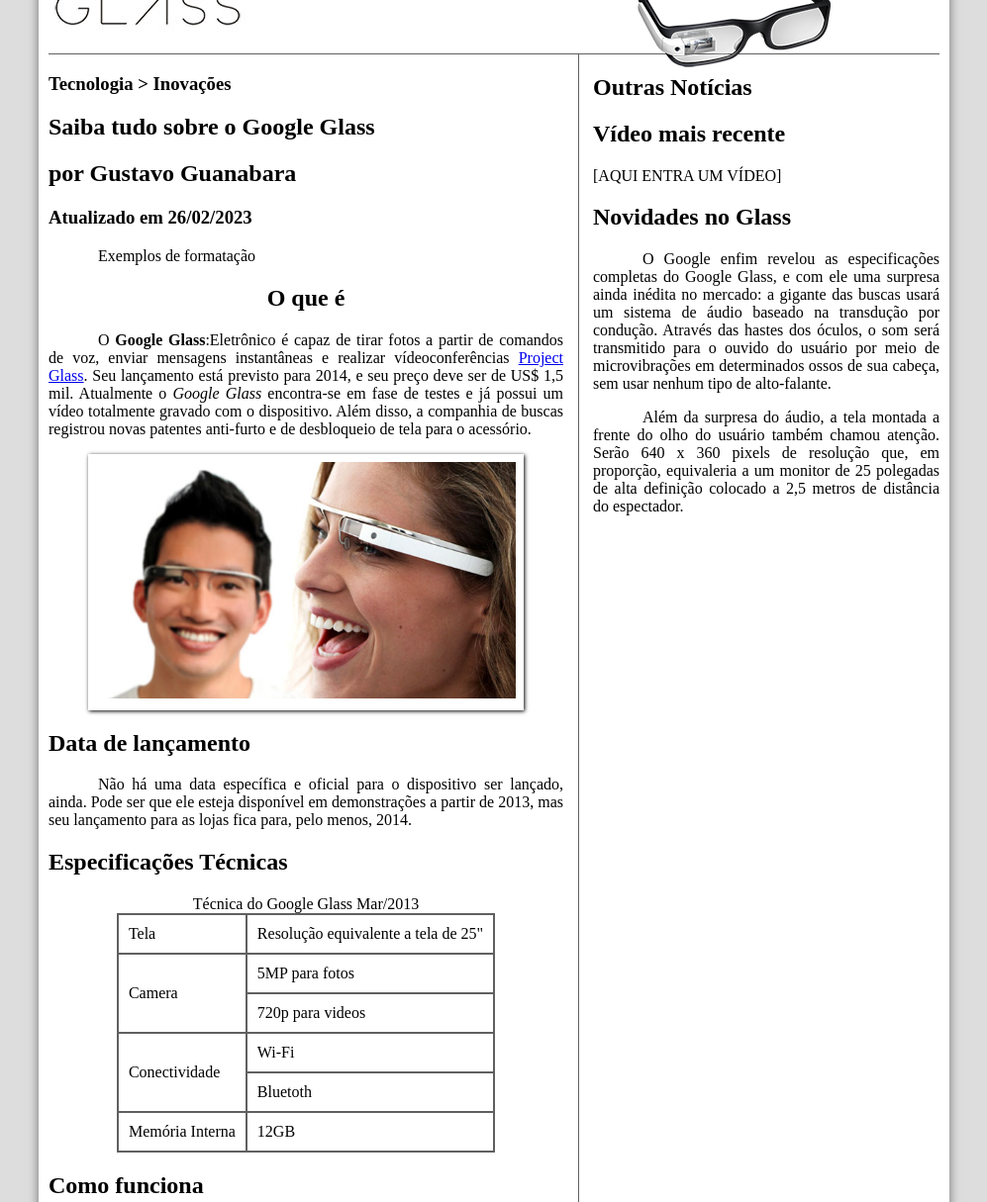
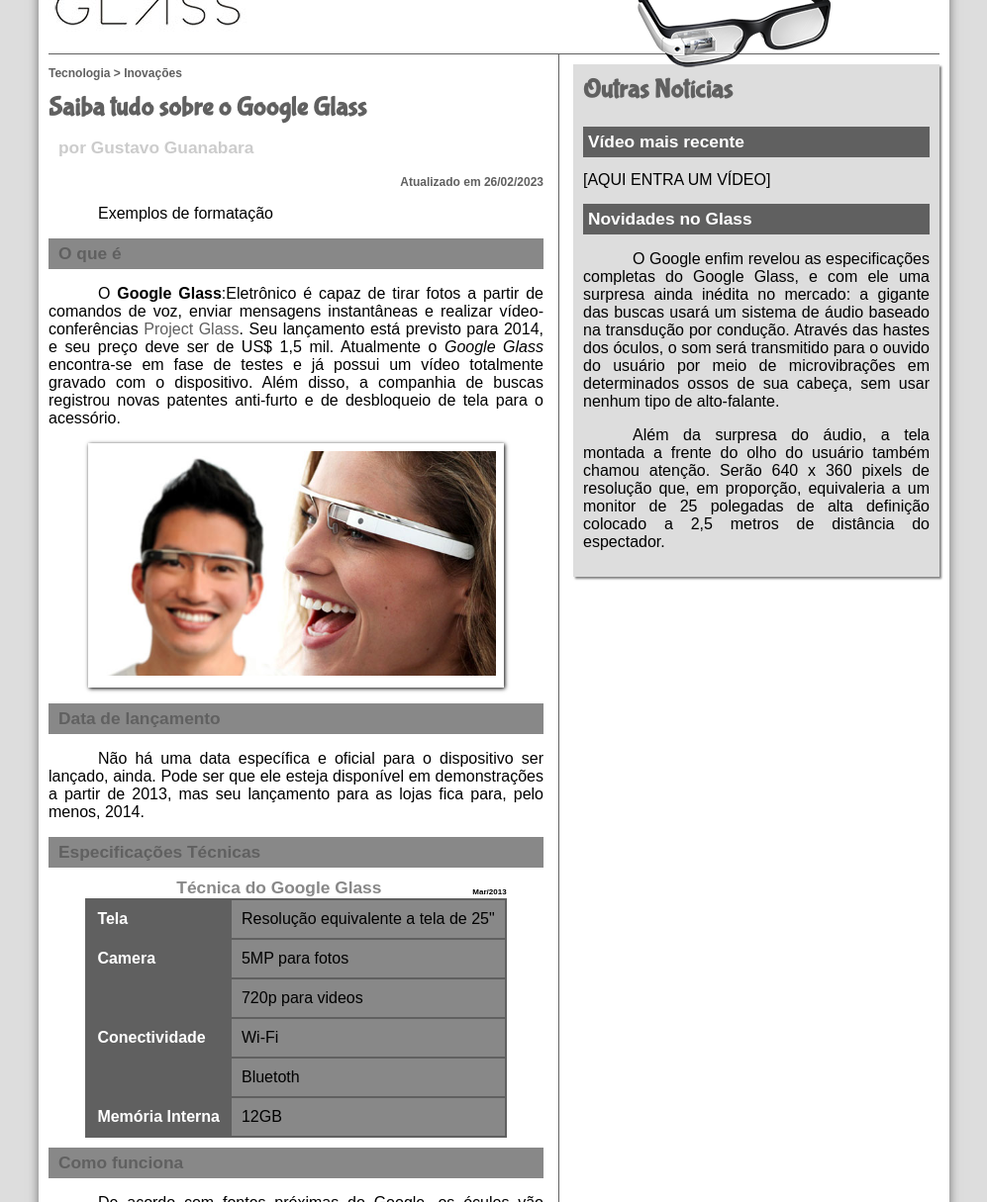
Before and after one commit to ViniciusBoldrin/Aulas-Program--o, a plain HTML site: page Aulas HTML5/HTML/projeto-glass-html5/index.html in a window 1280 px wide. Shown: the part 121-1336 px from the top of the page at 99% size, without its empty margins (141-1138 px from the left). Drawn offline with Linux system fonts and the light colour scheme.

Commit message:
Aulas HTML5
Curso em video 02/03/2023

```diff
--- a/Aulas HTML5/HTML/projeto-glass-html5/_css/estilo.css
+++ b/Aulas HTML5/HTML/projeto-glass-html5/_css/estilo.css
@@ -8,6 +8,7 @@
     body {
         background-color: #dddddd;
         color: rgb(0,0,0,1);
+        font-family: Arial, sans-serif;
     }
 
     div#interface {
@@ -22,6 +23,16 @@
         text-align: justify;
         text-indent: 50px;
     }
+
+    a {
+        color: #606060;
+        text-decoration: none;
+    }
+
+    a:hover {
+        text-decoration: underline;
+    }
+
 
     header#cabecalho img#icone {
         position: absolute;
@@ -127,7 +138,7 @@ figure.foto-legenda:hover figcaption {
 
     section#corpo {
         display: block;
-        width: 520px;
+        width: 500px;
         float: left;
         border-right: 1px solid #606060;
         padding-right: 15px;
@@ -150,6 +161,25 @@ figure.foto-legenda:hover figcaption {
         display: block;
         width: 350px;
         float: right;
+        background-color: #dddddd;
+        padding: 10px;
+        margin-top: 10px;
+        box-shadow: 2px 2px 2px rgba(0,0,0,0.5);
+    }
+
+    aside#lateral h1 {
+        font-family: 'FonteLogo', sans-serif;
+        font-size: 20pt;
+        color: #606060;
+        margin-top: 0px;
+    }
+
+    aside#lateral h2 {
+        background-color: #606060;
+        font-size: 13pt;
+        color: white;
+        padding: 5px;
+
     }
 
     footer#rodape {
@@ -161,3 +191,62 @@ figure.foto-legenda:hover figcaption {
     footer#rodape p {
         text-align: center;
     }
+
+    table#tabelaspec td.ce {
+        color: white;
+        background-color: #606060;
+        vertical-align: top;
+        font-weight: bold;
+    }
+
+    table#tabelaspec td.cd {
+        background-color: #888888;
+    }
+
+    table#tabelaspec caption {
+        color: #888888;
+        font-size: 13pt;
+        font-weight: bolder;
+    }
+
+    table#tabelaspec caption span {
+        display: block;
+        float: right;
+        color: black;
+        font-size: 8px;
+        margin-top: 10px;
+    }
+
+    article#noticia-principal h2 {
+        font-size: 13pt;
+        color: #606060;
+        background-color: #888888;
+        padding: 5px 0px 5px 10px;
+        margin: 10px 0px 10px 0px;
+    }
+
+    header#cabecalho-artigo h1 {
+        font-family: FonteLogo, sans-serif;
+        font-size: 20pt;
+        color: #606060;
+        margin-bottom: 0px;
+        margin-top: 0px;
+    }
+
+    header#cabecalho-artigo h2 {
+        font-size: 13pt;
+        color: #cccccc;
+        background-color: #ffffff;
+        margin-bottom: 0px;
+    }
+
+    header#cabecalho-artigo h3 {
+        font-size: 12px;
+        color: #606060;
+
+
+    }
+
+    .direita {
+        text-align: right;
+    }
--- a/Aulas HTML5/HTML/projeto-glass-html5/index.html
+++ b/Aulas HTML5/HTML/projeto-glass-html5/index.html
@@ -32,16 +32,19 @@
 
     <section id="corpo">
 
+    <article id="noticia-principal">
+        <header id="cabecalho-artigo">
     <hgroup>
         <h3>Tecnologia > Inovações</h3>
         <h1>Saiba tudo sobre o Google Glass</h1>
         <h2>por Gustavo Guanabara</h2>
-        <h3>Atualizado em 26/02/2023</h3>
+        <h3 class="direita">Atualizado em 26/02/2023</h3>
     </hgroup>
+    </header>
 
     <p>Exemplos de formatação</p>
 
-    <h2 style="text-align: center">O que é</h2>
+    <h2>O que é</h2>
 
     <p>
         O <span style="font-weight: bold">Google Glass</span>:Eletrônico é capaz de tirar fotos a partir de comandos de voz, enviar mensagens instantâneas e realizar vídeo&shy;conferê&shy;ncias <a href="https://www.google.com/glass/start/" target="_blank">Project Glass</a>. Seu lançamento está previsto para 2014, e seu preço deve ser de US$ 1,5 mil. Atualmente o <em>Google Glass</em> encontra-se em fase de testes e já possui um vídeo totalmente gravado com o dispositivo. Além disso, a companhia de buscas registrou novas patentes anti-furto e de desbloqueio de tela para o acessório.</p>
@@ -60,7 +63,7 @@
 
     <h2>Especificações Técnicas</h2>
     <table id="tabelaspec">
-    <caption> Técnica do Google Glass Mar/2013</caption>
+    <caption> Técnica do Google Glass <span>Mar/2013</caption></span>
         <tr><td class="ce">Tela</td><td class="cd">Resolução equivalente a tela de 25"</td></tr>
         <tr><td rowspan="2" class="ce">Camera</td><td class="cd">5MP para fotos</td></tr>
                                     <tr><td class="cd">720p para videos</td></tr>
@@ -69,14 +72,15 @@
         <tr><td class="ce">Memória Interna</td><td class="cd">12GB</td></tr>
     </table>
 
-    <h1>Como funciona</h1>
+
+    <h2>Como funciona</h2>
     <p>De acordo com fontes próximas do Google, os óculos vão contar com uma pequena tela de LCD ou AMOLED na parte superior e em frente aos olhos do usuário. Com o uso de uma câmera e GPS, você pode se situar, assim como selecionar opções com o movimento da cabeça</p>
 
-    <h1>O que você pode fazer com o Google Glasses</h1>
+    <h2>O que você pode fazer com o Google Glasses</h2>
     <p>O vídeo de divulgação do Google mostra que você pode se transformar em uma espécie de “super-<wbr>humano”, já que o aparelho pode indicar a quantos metros você está de seu destino, se o metrô está aberto ou fechado, mostrar o clima, agenda e até mesmo permitir que você marque encontros apenas com comandos de voz.</p>
 
     [AQUI ENTRA UM VÍDEO]
-
+    </article>
     </section>
 
     <aside id="lateral">
```
Also changed, not shown: Aulas HTML5/HTML/projeto-glass-html5/testejs01.html (added, +17 -0 lines), 1 other file.
